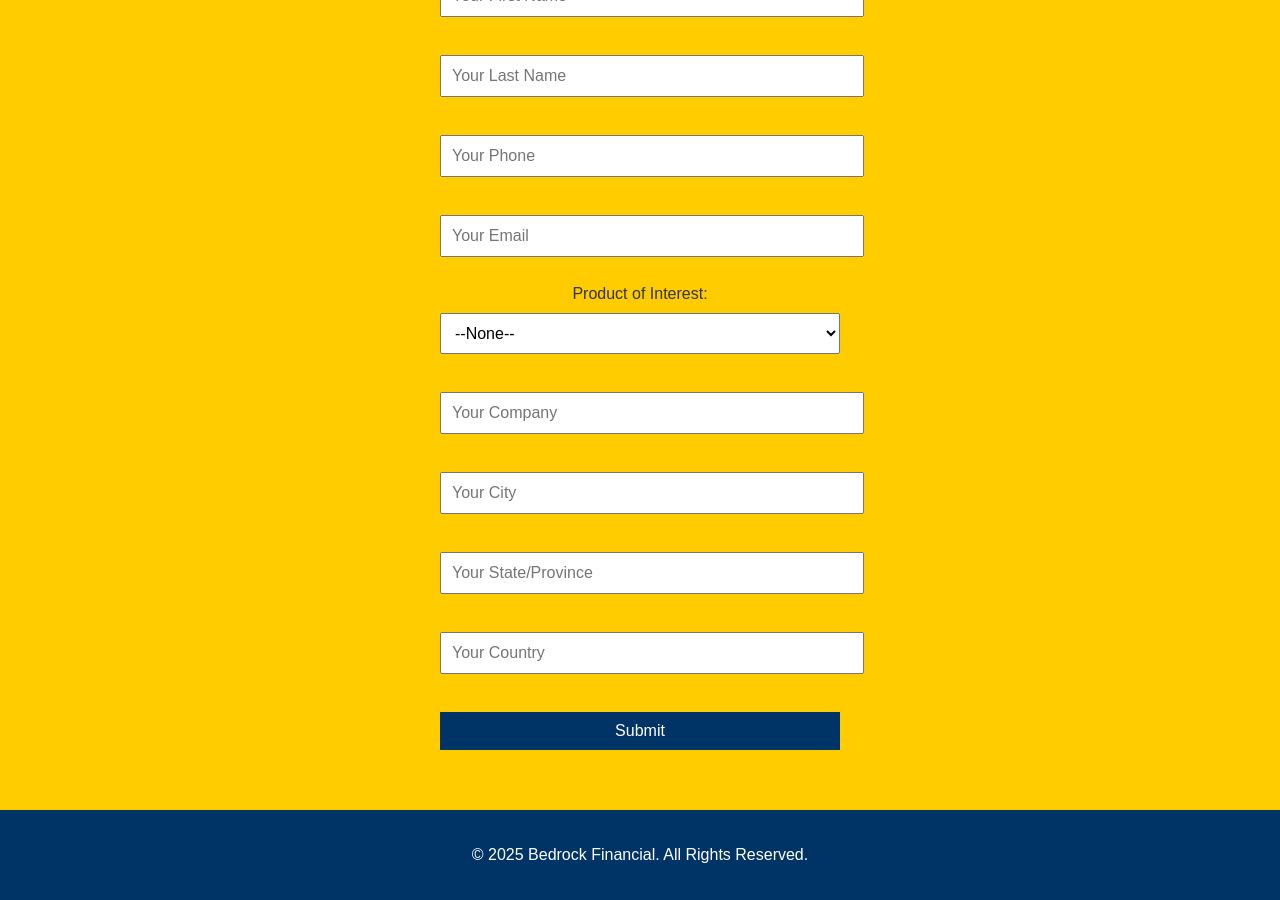
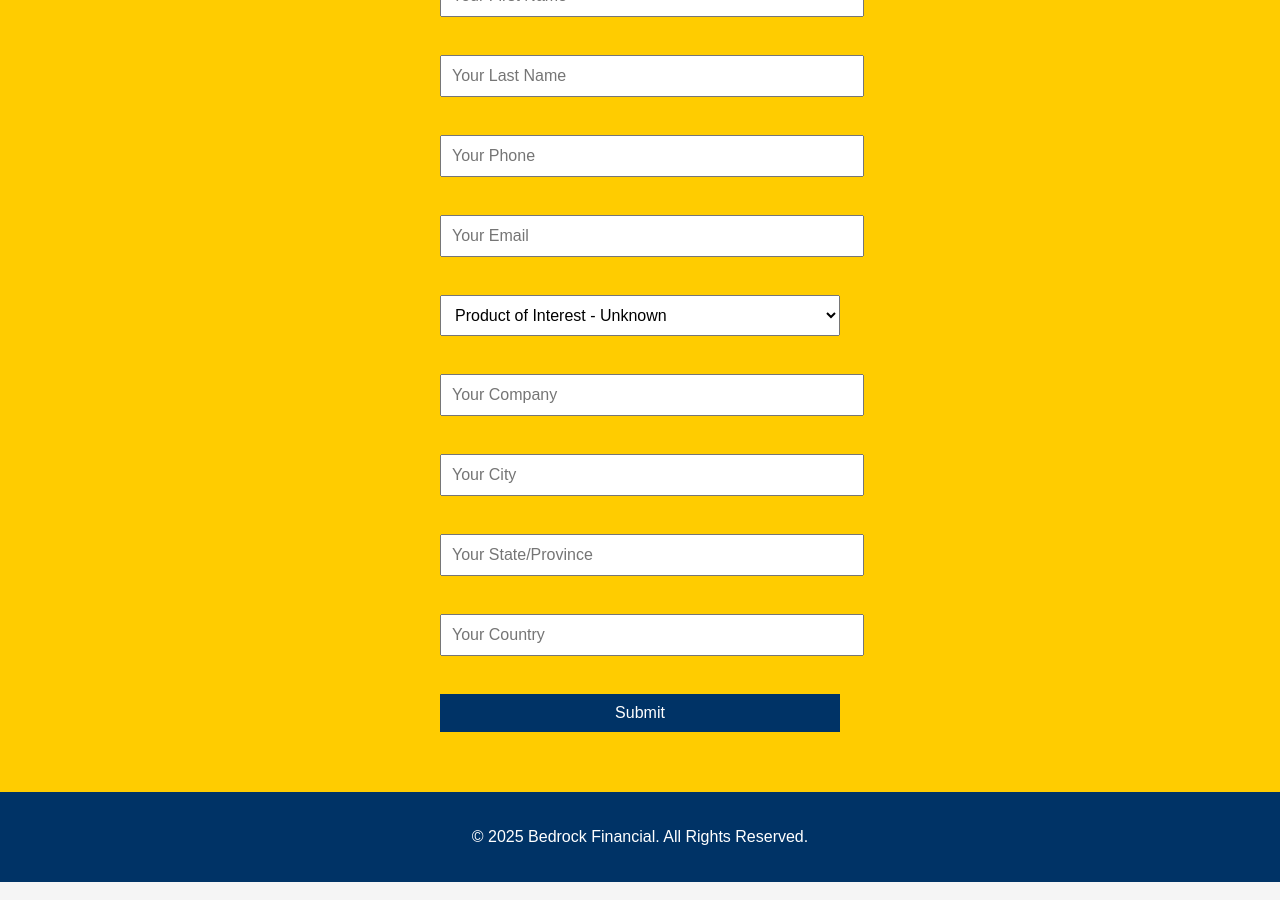
Before and after one commit to amjadajmer/amjadajmer.github.io, a Jekyll site: the page bedrockFinancial/index.html, which Jekyll copies as it is, in a window 1280 px wide and 900 px high, scrolled down 953 px. Built offline with Jekyll 4.4.1, drawn with Linux system fonts in a browser that asks for light colours.

Commit message:
Fixed product of interest

```diff
--- a/bedrockFinancial/index.html
+++ b/bedrockFinancial/index.html
@@ -58,9 +58,10 @@
                 <input type=hidden name="retURL" value="https://amjadajmer.github.io/bedrockFinancial/index.html">
                 <input  id="first_name" maxlength="40" name="first_name" placeholder="Your First Name" size="20" type="text" /><br>
                 <input  id="last_name" maxlength="80" name="last_name" placeholder="Your Last Name" size="20" type="text" /><br>
-                <input  id="phone" maxlength="40" name="phone" placeholder="Your Phone" size="20" type="text" /><br/>
+                <input  id="phone" maxlength="40" name="phone" placeholder="Your Phone" size="20" type="text" required /><br/>
                 <input  id="email" maxlength="80" name="email" placeholder="Your Email" size="20" type="text" required /><br>
-                Product of Interest:<select  id="00NHr00001XDtfF" name="00NHr00001XDtfF" title="Product of Interest"><option value="">--None--</option><option value="Unknown">Unknown</option>
+                <select  id="00NHr00001XDtfF" name="00NHr00001XDtfF" title="Product of Interest">
+                <option value="Unknown">Product of Interest - Unknown</option>
                 <option value="Commercial Lending &amp; Leasing (CLL)">Commercial Lending &amp; Leasing (CLL)</option>
                 <option value="Private Client (BPC)">Private Client (BPC)</option>
                 <option value="Investment Banking (IB)">Investment Banking (IB)</option>
```
